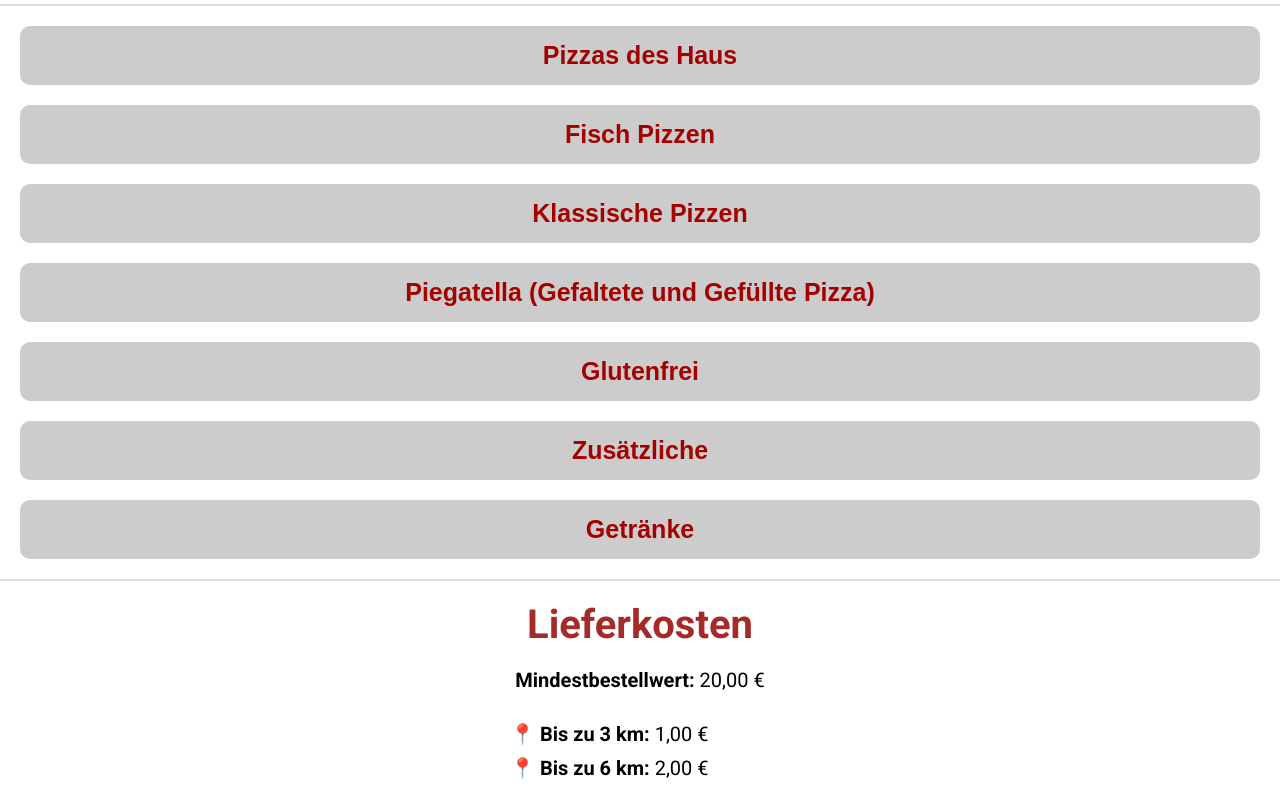
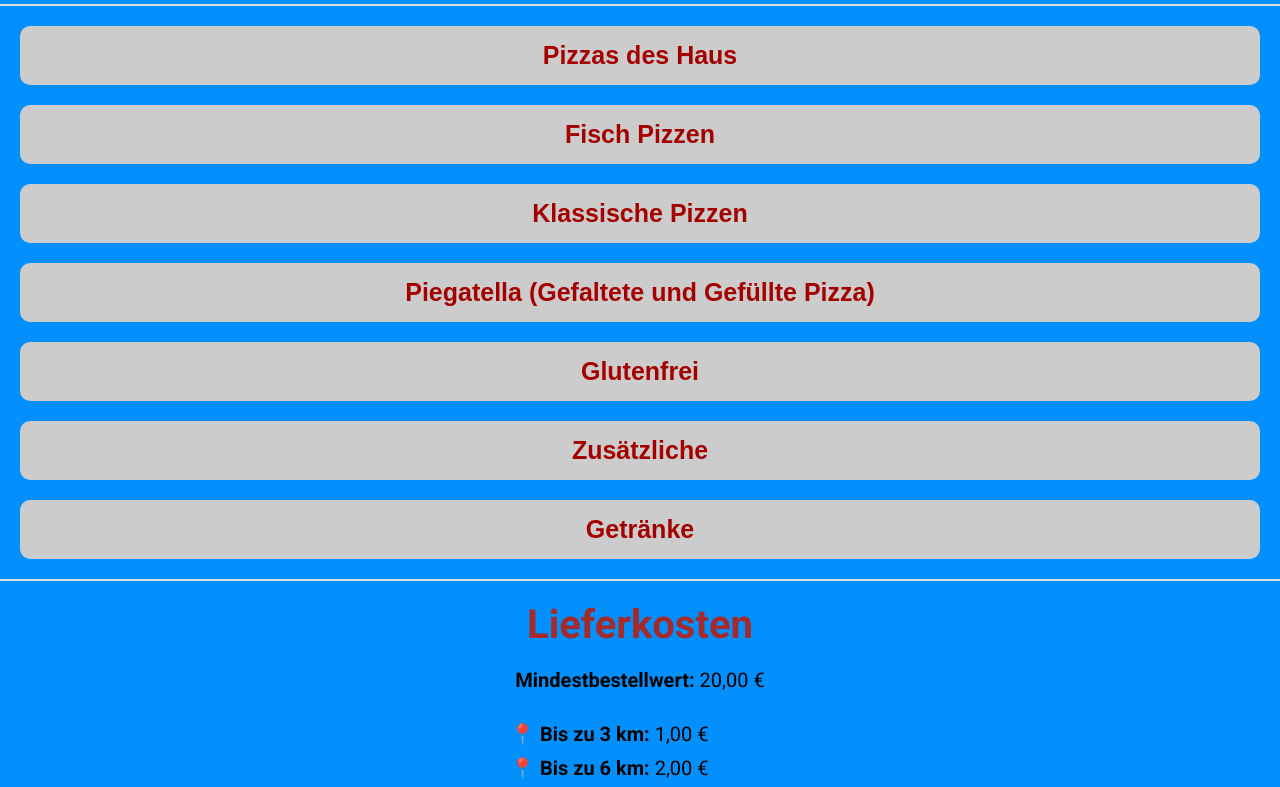
Before and after one commit to damirkoimbisspizza/menu, a plain HTML site: page index.html in a window 1280 px wide. Shown: the part 247-1034 px from the top of the page. Drawn offline with Linux system fonts and the light colour scheme.

Commit message:
Update styles.css

```diff
--- a/styles.css
+++ b/styles.css
@@ -1,7 +1,7 @@
 /* Stile generale */
 body {
     font-family: 'Roboto', sans-serif;
-    background-color: #ffffff;
+    background-color: #0390fc;
     margin: 0;
     padding: 0;
     min-height: 100vh; /* Assicurarsi che il body occupi almeno l'altezza della finestra */
```
